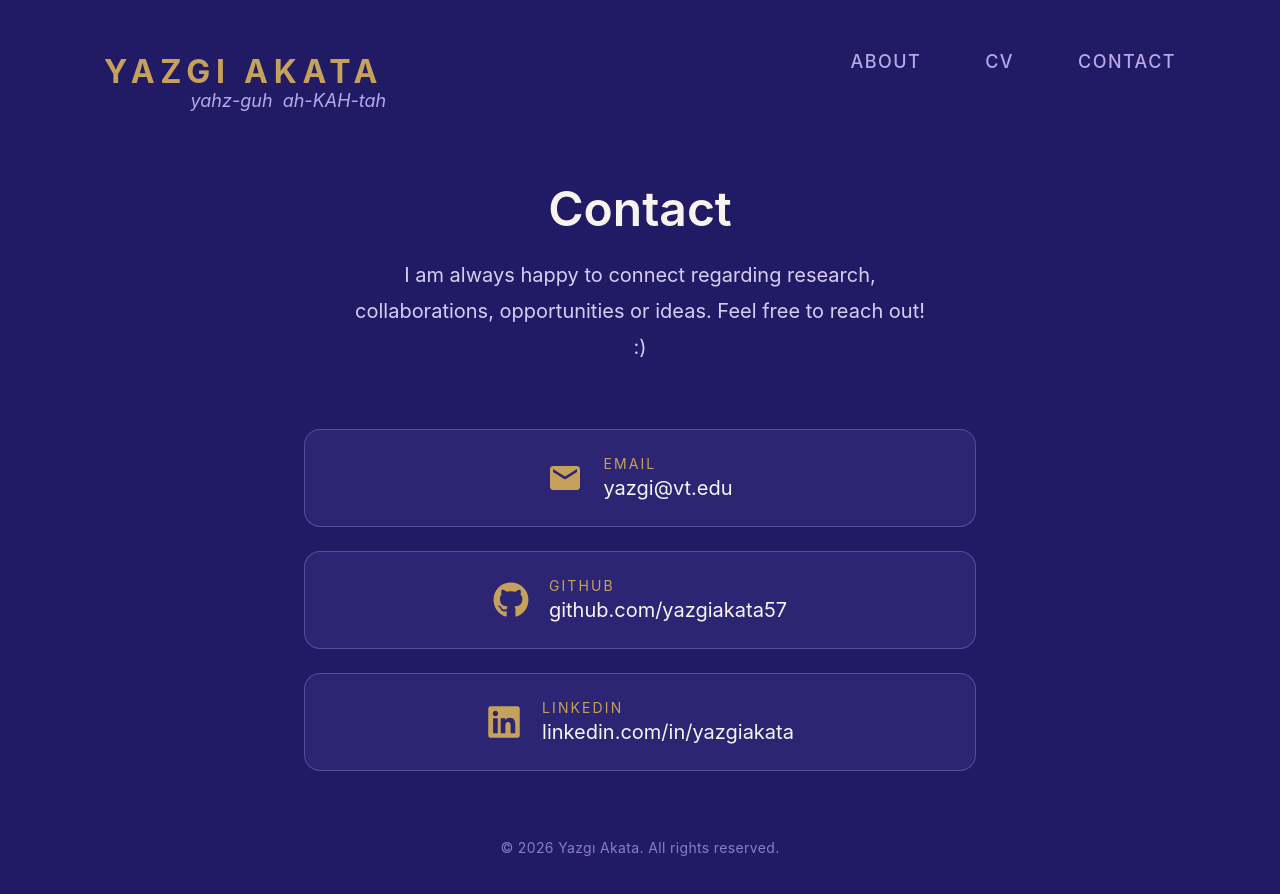
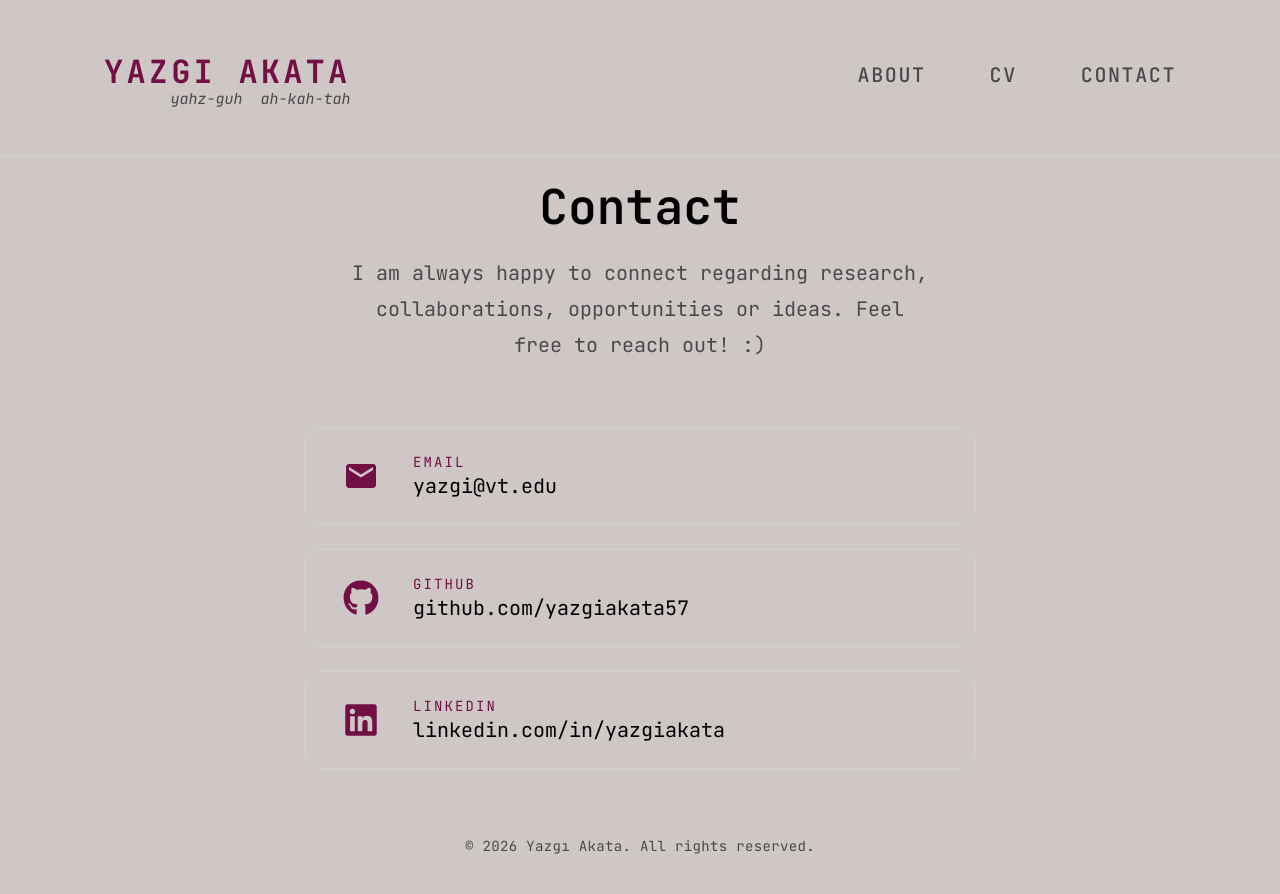
Before and after one commit to yazgiakata57/yazgiakata57.github.io, a React (Vite) app: page /contact in a window 1280 px wide. Shown: the top 894 px of the page. Built offline with nearby package versions, Linux system fonts and the light colour scheme.

Commit message:
modus operandi and jetbrains mono added

```diff
--- a/index.html
+++ b/index.html
@@ -1,6 +1,9 @@
 <!doctype html>
 <html lang="en">
   <head>
+    <link rel="preconnect" href="https://fonts.googleapis.com">
+<link rel="preconnect" href="https://fonts.gstatic.com" crossorigin>
+<link href="https://fonts.googleapis.com/css2?family=JetBrains+Mono:ital,wght@0,400;0,500;0,600;0,700;1,400&display=swap" rel="stylesheet">
     <meta charset="UTF-8" />
     <link rel="icon" type="image/svg+xml" href="/favicon.svg" />
     <meta name="viewport" content="width=device-width, initial-scale=1.0" />
--- a/src/App.jsx
+++ b/src/App.jsx
@@ -9,7 +9,7 @@ import Footer from "./components/Footer.jsx"
 
 function HomePage() {
   return (
-    <main className="min-h-screen overflow-x-hidden bg-[#211B65] pb-32 text-[#F7F4EE]">
+    <main className="min-h-screen overflow-x-hidden pb-32 text-[#F7F4EE]">
       <Navbar />
       <IntroSection />
       <Footer/>
@@ -19,7 +19,7 @@ function HomePage() {
 
 function About() {
   return (
-    <main className="min-h-screen overflow-x-hidden bg-[#211B65] pb-32 text-[#F7F4EE]">
+    <main className="min-h-screen overflow-x-hidden pb-32 text-[#F7F4EE]">
       <Navbar />
       <AboutPage />
       <Footer/>
@@ -29,7 +29,7 @@ function About() {
 
 function CVPage() {
   return (
-    <main className="min-h-screen overflow-x-hidden bg-[#211B65] pb-32 text-[#F7F4EE]">
+    <main className="min-h-screen overflow-x-hidden pb-32 text-[#F7F4EE]">
       <Navbar />
 
       <div className="mx-auto max-w-6xl px-10 py-10">
--- a/src/components/Footer.jsx
+++ b/src/components/Footer.jsx
@@ -1,9 +1,12 @@
 export default function Footer() {
   return (
     <footer className="py-10">
-      <p className="text-center text-sm tracking-wide text-[#B7A8E8]/70">
+      <p
+        className="text-center text-sm tracking-wide"
+        style={{ color: "var(--color-muted)" }}
+      >
         © {new Date().getFullYear()} Yazgı Akata. All rights reserved.
       </p>
     </footer>
-  )
+  );
 }
--- a/src/components/contact.jsx
+++ b/src/components/contact.jsx
@@ -1,70 +1,156 @@
-import Navbar from "./nav_bar.jsx"
-import { MdEmail } from "react-icons/md"
-import { FaGithub, FaLinkedin } from "react-icons/fa"
-import Footer from "./Footer.jsx"
+import Navbar from "./nav_bar.jsx";
+import { MdEmail } from "react-icons/md";
+import { FaGithub, FaLinkedin } from "react-icons/fa";
+import Footer from "./Footer.jsx";
 
 export default function ContactPage() {
   return (
-    <main className="min-h-screen overflow-x-hidden bg-[#211B65] pb-32 text-[#F7F4EE]">
+    <main
+      className="min-h-screen overflow-x-hidden pb-32"
+      style={{
+        backgroundColor: "var(--color-paper)",
+        color: "var(--color-ink)",
+      }}
+    >
       <Navbar />
 
       <section className="flex min-h-[80vh] items-center justify-center px-6">
         <div className="w-full max-w-2xl text-center">
-          <h1 className="text-5xl font-semibold">Contact</h1>
+          <h1
+            className="text-5xl font-semibold"
+            style={{ color: "var(--color-ink)" }}
+          >
+            Contact
+          </h1>
 
-          <p className="mx-auto mt-6 max-w-xl text-xl leading-9 text-[#D7CEF2]">
+          <p
+            className="mx-auto mt-6 max-w-xl text-xl leading-9"
+            style={{ color: "var(--color-muted)" }}
+          >
             I am always happy to connect regarding research, collaborations,
             opportunities or ideas. Feel free to reach out! :)
           </p>
 
           <div className="mt-16 space-y-6">
+            {/* Email */}
             <a
               href="mailto:yazgi@vt.edu"
-              className="flex items-center justify-center gap-5 rounded-2xl border border-[#B7A8E8]/30 bg-[#2B2574] p-6 transition hover:border-[#C9829B] hover:shadow-lg"
+              className="group flex items-center rounded-2xl border bg-transparent p-6 transition duration-300 hover:shadow-lg"
+              style={{
+                borderColor: "var(--color-border)",
+              }}
+              onMouseEnter={(e) =>
+                (e.currentTarget.style.borderColor =
+                  "var(--color-accent-blue)")
+              }
+              onMouseLeave={(e) =>
+                (e.currentTarget.style.borderColor =
+                  "var(--color-border)")
+              }
             >
-              <MdEmail className="text-4xl text-[#C6A15B]" />
+              <div className="flex w-16 shrink-0 justify-center">
+                <MdEmail
+                  className="text-4xl transition"
+                  style={{ color: "var(--color-accent-magenta)" }}
+                />
+              </div>
 
-              <div className="text-left">
-                <p className="text-sm uppercase tracking-[0.15em] text-[#C6A15B]">
+              <div className="ml-5 text-left">
+                <p
+                  className="text-sm uppercase tracking-[0.15em]"
+                  style={{ color: "var(--color-accent-magenta)" }}
+                >
                   Email
                 </p>
-                <p className="text-xl text-[#F7F4EE]">
+
+                <p
+                  className="text-xl"
+                  style={{ color: "var(--color-ink)" }}
+                >
                   yazgi@vt.edu
                 </p>
               </div>
             </a>
 
+            {/* GitHub */}
             <a
               href="https://github.com/yazgiakata57"
               target="_blank"
               rel="noopener noreferrer"
-              className="flex items-center justify-center gap-5 rounded-2xl border border-[#B7A8E8]/30 bg-[#2B2574] p-6 transition hover:border-[#C9829B] hover:shadow-lg"
+              className="group flex items-center rounded-2xl border bg-transparent p-6 transition duration-300 hover:shadow-lg"
+              style={{
+                borderColor: "var(--color-border)",
+              }}
+              onMouseEnter={(e) =>
+                (e.currentTarget.style.borderColor =
+                  "var(--color-accent-blue)")
+              }
+              onMouseLeave={(e) =>
+                (e.currentTarget.style.borderColor =
+                  "var(--color-border)")
+              }
             >
-              <FaGithub className="text-4xl text-[#C6A15B]" />
+              <div className="flex w-16 shrink-0 justify-center">
+                <FaGithub
+                  className="text-4xl transition"
+                  style={{ color: "var(--color-accent-magenta)" }}
+                />
+              </div>
 
-              <div className="text-left">
-                <p className="text-sm uppercase tracking-[0.15em] text-[#C6A15B]">
+              <div className="ml-5 text-left">
+                <p
+                  className="text-sm uppercase tracking-[0.15em]"
+                  style={{ color: "var(--color-accent-magenta)" }}
+                >
                   GitHub
                 </p>
-                <p className="text-xl text-[#F7F4EE]">
+
+                <p
+                  className="text-xl"
+                  style={{ color: "var(--color-ink)" }}
+                >
                   github.com/yazgiakata57
                 </p>
               </div>
             </a>
 
+            {/* LinkedIn */}
             <a
               href="https://www.linkedin.com/in/yazgiakata/"
               target="_blank"
               rel="noopener noreferrer"
-              className="flex items-center justify-center gap-5 rounded-2xl border border-[#B7A8E8]/30 bg-[#2B2574] p-6 transition hover:border-[#C9829B] hover:shadow-lg"
+              className="group flex items-center rounded-2xl border bg-transparent p-6 transition duration-300 hover:shadow-lg"
+              style={{
+                borderColor: "var(--color-border)",
+              }}
+              onMouseEnter={(e) =>
+                (e.currentTarget.style.borderColor =
+                  "var(--color-accent-blue)")
+              }
+              onMouseLeave={(e) =>
+                (e.currentTarget.style.borderColor =
+                  "var(--color-border)")
+              }
             >
-              <FaLinkedin className="text-4xl text-[#C6A15B]" />
+              <div className="flex w-16 shrink-0 justify-center">
+                <FaLinkedin
+                  className="text-4xl transition"
+                  style={{ color: "var(--color-accent-magenta)" }}
+                />
+              </div>
 
-              <div className="text-left">
-                <p className="text-sm uppercase tracking-[0.15em] text-[#C6A15B]">
+              <div className="ml-5 text-left">
+                <p
+                  className="text-sm uppercase tracking-[0.15em]"
+                  style={{ color: "var(--color-accent-magenta)" }}
+                >
                   LinkedIn
                 </p>
-                <p className="text-xl text-[#F7F4EE]">
+
+                <p
+                  className="text-xl"
+                  style={{ color: "var(--color-ink)" }}
+                >
                   linkedin.com/in/yazgiakata
                 </p>
               </div>
@@ -72,7 +158,8 @@ export default function ContactPage() {
           </div>
         </div>
       </section>
-      <Footer/>
+
+      <Footer />
     </main>
-  )
+  );
 }
--- a/src/components/nav_bar.jsx
+++ b/src/components/nav_bar.jsx
@@ -1,22 +1,34 @@
-import { useState } from "react"
-import { Link } from "react-router-dom"
+import { useState } from "react";
+import { Link } from "react-router-dom";
 
 function Navbar() {
-  const [isOpen, setIsOpen] = useState(false)
+  const [isOpen, setIsOpen] = useState(false);
 
   return (
-    <header className="bg-[#211B65]">
+    <header
+      className="border-b"
+      style={{
+        backgroundColor: "var(--color-paper)",
+        borderColor: "var(--color-border)",
+      }}
+    >
       <nav className="mx-auto flex max-w-6xl items-start justify-between px-6 py-8 md:px-10 md:py-12">
         {/* Logo */}
         <div className="inline-block">
           <Link to="/" onClick={() => setIsOpen(false)}>
-    <h1 className="whitespace-nowrap text-[32px] font-bold uppercase tracking-[0.18em] text-[#C6A15B] transition hover:text-[#D6B56D]">
+            <h1
+              className="whitespace-nowrap text-[32px] font-bold uppercase tracking-[0.1em] transition"
+              style={{ color: "var(--color-accent-magenta)" }}
+            >
               YAZGI AKATA
             </h1>
           </Link>
 
-  <p className="-mt-1 relative left-[3px] w-full text-right text-[18px] italic leading-none text-[#B7A8E8]">
-    yahz-guh&nbsp;&nbsp;ah-KAH-tah
+          <p
+            className="-mt-1 text-right text-[15px] italic leading-none"
+            style={{ color: "var(--color-muted)" }}
+          >
+            yahz-guh&nbsp;&nbsp;ah-kah-tah
           </p>
         </div>
 
@@ -27,27 +39,48 @@ function Navbar() {
           className="mt-2 flex flex-col gap-1.5 md:hidden"
           aria-label="Toggle menu"
         >
-          <span className="h-0.5 w-7 bg-[#B7A8E8]" />
-          <span className="h-0.5 w-7 bg-[#B7A8E8]" />
-          <span className="h-0.5 w-7 bg-[#B7A8E8]" />
+          <span
+            className="h-0.5 w-7"
+            style={{ backgroundColor: "var(--color-muted)" }}
+          />
+          <span
+            className="h-0.5 w-7"
+            style={{ backgroundColor: "var(--color-muted)" }}
+          />
+          <span
+            className="h-0.5 w-7"
+            style={{ backgroundColor: "var(--color-muted)" }}
+          />
         </button>
 
         {/* Desktop nav */}
-        <ul className="hidden items-center gap-16 text-[18px] font-medium uppercase tracking-[0.08em] text-[#B7A8E8] md:flex">
+        <ul
+          className="mt-3 hidden items-center gap-16 text-[20px] font-medium uppercase tracking-[0.08em] md:flex"
+          style={{ color: "var(--color-muted)" }}
+        >
           <li>
-            <Link to="/" className="transition duration-300 hover:text-[#F7F4EE]">
+            <Link
+              to="/"
+              className="transition duration-300 hover:text-white"
+            >
               About
             </Link>
           </li>
 
           <li>
-            <Link to="/cv" className="transition duration-300 hover:text-[#F7F4EE]">
+            <Link
+              to="/cv"
+              className="transition duration-300 hover:text-white"
+            >
               CV
             </Link>
           </li>
 
           <li>
-            <Link to="/contact" className="transition duration-300 hover:text-[#F7F4EE]">
+            <Link
+              to="/contact"
+              className="transition duration-300 hover:text-white"
+            >
               Contact
             </Link>
           </li>
@@ -56,12 +89,15 @@ function Navbar() {
 
       {/* Mobile dropdown */}
       {isOpen && (
-        <ul className="flex flex-col items-center gap-6 pb-8 text-[18px] font-medium uppercase tracking-[0.08em] text-[#B7A8E8] md:hidden">
+        <ul
+          className="flex flex-col items-center gap-6 pb-8 text-[17px] font-medium uppercase tracking-[0.08em] md:hidden"
+          style={{ color: "var(--color-muted)" }}
+        >
           <li>
             <Link
               to="/"
               onClick={() => setIsOpen(false)}
-              className="transition duration-300 hover:text-[#F7F4EE]"
+              className="transition duration-300 hover:text-white"
             >
               About
             </Link>
@@ -71,7 +107,7 @@ function Navbar() {
             <Link
               to="/cv"
               onClick={() => setIsOpen(false)}
-              className="transition duration-300 hover:text-[#F7F4EE]"
+              className="transition duration-300 hover:text-white"
             >
               CV
             </Link>
@@ -81,7 +117,7 @@ function Navbar() {
             <Link
               to="/contact"
               onClick={() => setIsOpen(false)}
-              className="transition duration-300 hover:text-[#F7F4EE]"
+              className="transition duration-300 hover:text-white"
             >
               Contact
             </Link>
@@ -89,7 +125,7 @@ function Navbar() {
         </ul>
       )}
     </header>
-  )
+  );
 }
 
-export default Navbar
+export default Navbar;
--- a/src/index.css
+++ b/src/index.css
@@ -1,20 +1,36 @@
 @import "tailwindcss";
+
+:root {
+  --color-paper: #cfc6c6;
+  --color-ink: #000000;
+  --color-surface: #F0F0F0;
+  --color-accent-blue: #0031A9;
+  --color-accent-green: #006800;
+  --color-accent-red: #A60000;
+  --color-accent-yellow: #6F5500;
+  --color-accent-magenta: #721045;
+  --color-accent-cyan: #005E8B;
+  --color-muted: #4a4949;
+  --color-border: #D0D0D0;
+  --color-accent-gold:#C6A15B;
+}
 
 html {
   scroll-behavior: smooth;
-  background: #211B65;
+  background: var(--color-paper);
 }
 
 body {
   margin: 0;
   min-height: 100vh;
-  background: #211B65;
+  background: var(--color-paper);
+  color: var(--color-ink);
   overflow-x: hidden;
+  font-family: 'JetBrains Mono', monospace;
 }
 
 #root {
   min-height: 100vh;
-  background: #211B65;
 }
 
 * {
```
Also changed, not shown: src/components/intro_page.jsx (+66 -19 lines). Lines whose indentation alone changed are shown as unchanged.
